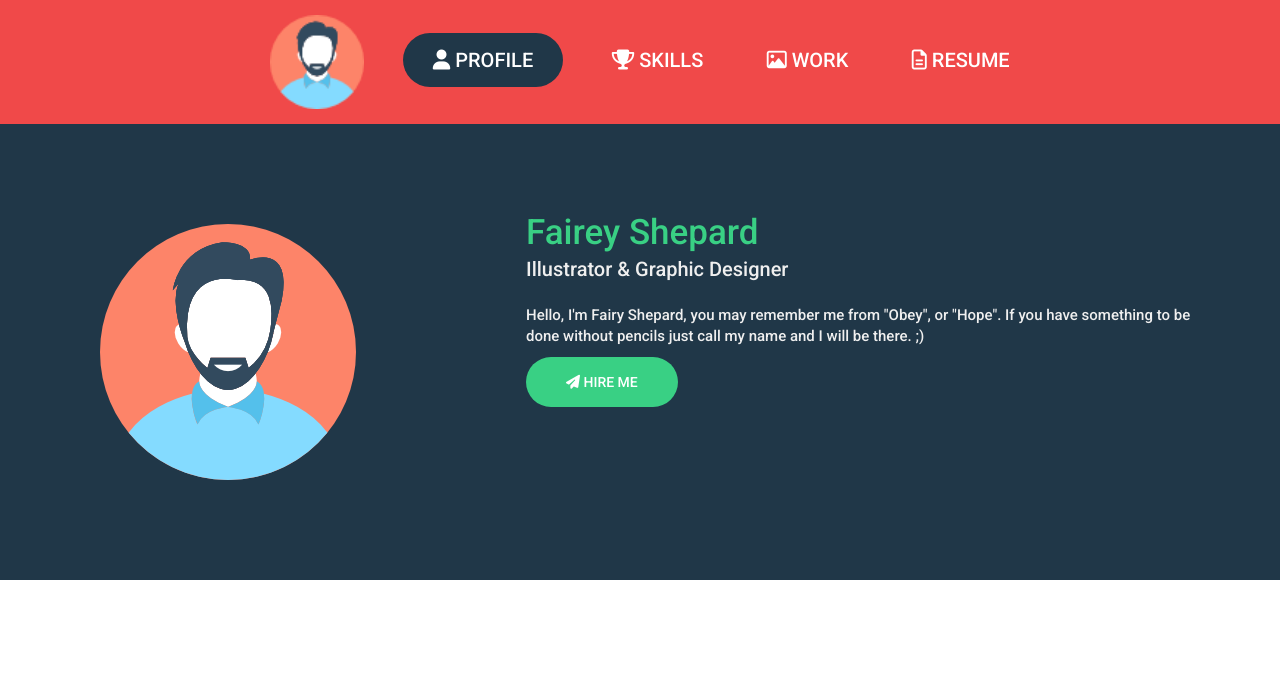
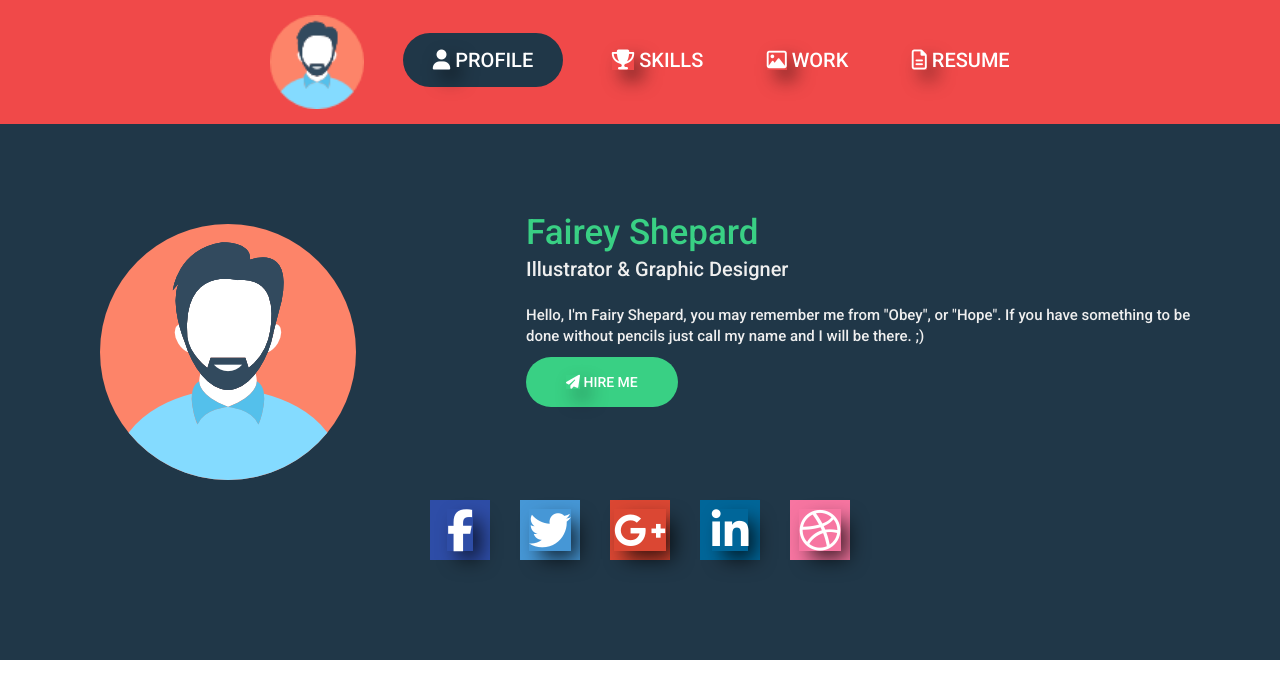
Before and after one commit to Esosdiaz/portafolio-bem, a plain HTML site: page index.html in a window 1280 px wide. Drawn offline with nearby package versions, Linux system fonts and the light colour scheme.

Commit message:
sociales

```diff
--- a/index.html
+++ b/index.html
@@ -52,6 +52,24 @@
 			<button class="text__boton"><i class="fa fa-paper-plane" aria-hidden="true"></i> HIRE ME</button>
 		</div>
 	</section>
-
+	<section class="third">
+		<div class="sociales">
+			<button class="sociales__boton sociales__boton--facebook">
+				<i class="fa fa-facebook fa-3x" aria-hidden="true"></i>
+			</button>
+			<button class="sociales__boton sociales__boton--twitter">
+				<i class="fa fa-twitter fa-3x" aria-hidden="true"></i>
+			</button>
+			<button class="sociales__boton sociales__boton--google">
+				<i class="fa fa-google-plus fa-3x" aria-hidden="true"></i>
+			</button>
+			<button class="sociales__boton sociales__boton--linkedin">
+				<i class="fa fa-linkedin fa-3x" aria-hidden="true"></i>
+			</button>
+			<button class="sociales__boton sociales__boton--dribble">
+				<i class="fa fa-dribbble fa-3x" aria-hidden="true"></i>
+			</button>
+		</div>
+	</section>
 </body>
 </html>
--- a/sass/_style.scss
+++ b/sass/_style.scss
@@ -45,6 +45,7 @@ ul{
 }
 .logo{
 	padding: 100px;
+	padding-bottom:0;
 }
 .text{
 	padding: 70px;
@@ -74,3 +75,41 @@ ul{
 	padding-top: 15px;
 	padding-bottom: 15px;
 }
+.sociales{
+	background-color: $azulCuerpo;
+	padding-top: 20px;
+	padding-bottom:100px;
+	display: flex;
+	flex-direction: row;
+	justify-content: center;
+}
+.sociales__boton{
+	width: 60px;
+	height: 60px;
+	border: none;
+	margin-left: 15px;
+	margin-right: 15px;
+}
+.sociales__boton--facebook{
+	background-color: $facebook;
+}
+.sociales__boton--twitter{
+	background-color: $twitter;
+}
+.sociales__boton--google{
+	background-color: $google;
+}
+.sociales__boton--dribble{
+	background-color: $dribble;
+}
+.sociales__boton--linkedin{
+	background-color: $linkedin;
+}
+
+
+.fa{
+	color: $blanco;
+	-webkit-box-shadow: 9px 10px 20px -2px rgba(0,0,0,0.75);
+    -moz-box-shadow: 9px 10px 20px -2px rgba(0,0,0,0.75);
+    box-shadow: 9px 10px 20px -2px rgba(0,0,0,0.75)
+}
--- a/sass/_variables.scss
+++ b/sass/_variables.scss
@@ -4,6 +4,11 @@ $azulCuerpo:#203748;
 $verdeBoton:#39D084;
 $gris:#EFEFEF;
 $blanco:#fff;
+$facebook:#2E4DA7;
+$twitter:#4697D6;
+$google: #DB4733;
+$linkedin:#006699;
+$dribble:#F775A1;
 
 
 
```
Also changed, not shown: css/main.css, 1 other file.
